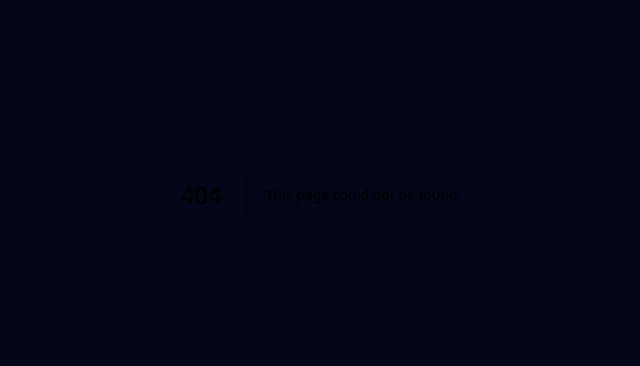
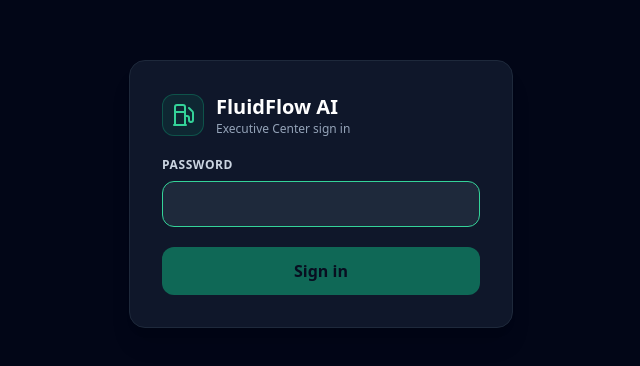
Before and after one commit to FLUIDFLOWAI01/fluidflow-dashboard, a Next.js app: page /login in a window 1280 px wide. Before the commit this address had no page. Shown: the part 206-572 px from the top of the page, without its empty margins (319-959 px from the left). Built offline with nearby package versions, Linux system fonts and the light colour scheme.

Commit message:
Implement login page with password submission

```diff
--- /dev/null
+++ b/app/login/page.tsx
@@ -0,0 +1,70 @@
+'use client';
+
+import React, { useState } from 'react';
+import { Fuel } from 'lucide-react';
+
+export default function LoginPage() {
+  const [password, setPassword] = useState('');
+  const [error, setError] = useState<string | null>(null);
+  const [busy, setBusy] = useState(false);
+
+  const submit = async (e: React.FormEvent) => {
+    e.preventDefault();
+    if (busy || !password) return;
+    setBusy(true);
+    setError(null);
+    try {
+      const res = await fetch('/api/login', {
+        method: 'POST',
+        headers: { 'Content-Type': 'application/json' },
+        body: JSON.stringify({ password }),
+      });
+      if (res.ok) {
+        window.location.href = '/';
+        return;
+      }
+      const body = await res.json().catch(() => null);
+      setError(body?.error || 'Sign in failed');
+    } catch {
+      setError('Could not reach the server');
+    } finally {
+      setBusy(false);
+    }
+  };
+
+  return (
+    <div className="min-h-screen bg-slate-950 text-slate-100 flex items-center justify-center p-6">
+      <form onSubmit={submit} className="w-full max-w-sm bg-slate-900 border border-slate-800 rounded-2xl p-8 shadow-xl space-y-5">
+        <div className="flex items-center gap-3">
+          <div className="bg-emerald-500/10 p-2 rounded-xl border border-emerald-500/30">
+            <Fuel className="w-6 h-6 text-emerald-400" />
+          </div>
+          <div>
+            <h1 className="text-xl font-bold text-white">FluidFlow AI</h1>
+            <p className="text-slate-400 text-xs">Executive Center sign in</p>
+          </div>
+        </div>
+        <div>
+          <label htmlFor="password" className="block text-xs font-semibold uppercase tracking-wider text-slate-300 mb-2">Password</label>
+          <input
+            id="password"
+            type="password"
+            autoFocus
+            autoComplete="current-password"
+            value={password}
+            onChange={(e) => setPassword(e.target.value)}
+            className="w-full bg-slate-800 border border-slate-700 rounded-xl px-4 py-3 text-white text-sm focus:outline-none focus:border-emerald-400"
+          />
+        </div>
+        {error && <p className="text-rose-400 text-sm" role="alert">{error}</p>}
+        <button
+          type="submit"
+          disabled={busy || !password}
+          className="w-full bg-emerald-500 hover:bg-emerald-600 disabled:opacity-50 text-slate-950 font-bold py-3 rounded-xl transition-colors"
+        >
+          {busy ? 'Signing in…' : 'Sign in'}
+        </button>
+      </form>
+    </div>
+  );
+}
```
